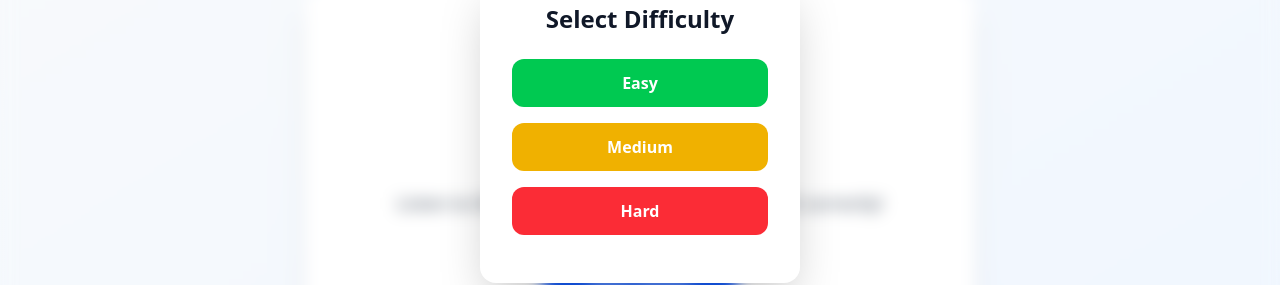
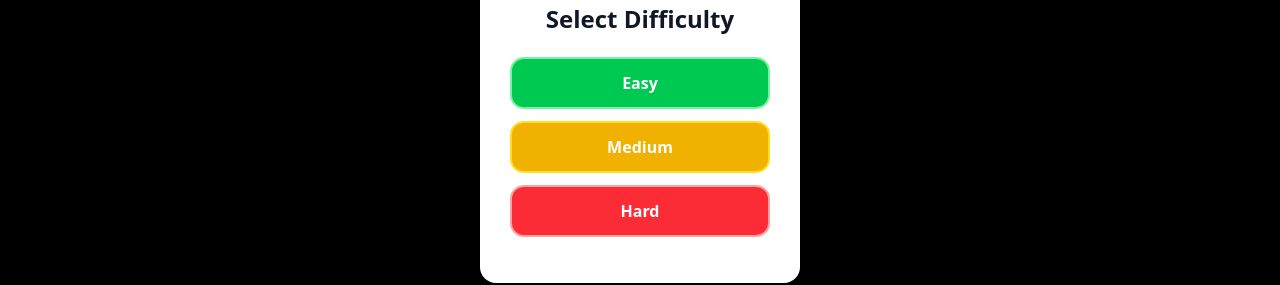
Before and after one commit to whyvineet/orthoplay, a React (Vite) app in the folder frontend/: page / in a window 1280 px wide. Both pictures are taken after a click on the button "Start Game". Shown: the part 273-558 px from the top of the page. Built offline with nearby package versions, Linux system fonts and the light colour scheme; no server answers.

Commit message:
update changes

```diff
--- a/frontend/src/components/DifficultyPopup.jsx
+++ b/frontend/src/components/DifficultyPopup.jsx
@@ -3,24 +3,24 @@ import React from "react";
 const DifficultyPopup = ({ isOpen, onSelect, onClose }) => {
   if (!isOpen) return null;
   return (
-    <div className="fixed inset-0 z-50 flex items-center justify-center backdrop-blur-sm bg-opacity-40">
+    <div className="fixed inset-0 z-50 flex items-center justify-center backdrop-blur-sm bg-black bg-opacity-40">
       <div className="bg-white rounded-2xl shadow-2xl p-8 w-full max-w-xs text-center relative">
         <h2 className="text-2xl font-bold mb-6 text-gray-900">Select Difficulty</h2>
-        <div className="flex flex-col gap-4 mb-4  ">
+        <div className="flex flex-col gap-4 mb-4">
           <button
-            className="px-6 py-3 bg-green-500 ring-2  text-white font-semibold rounded-xl hover:bg-green-600 transition-all"
+            className="px-6 py-3 bg-green-500 ring-2 ring-green-300 text-white font-semibold rounded-xl hover:bg-green-600 transition-all"
             onClick={() => onSelect("easy")}
           >
             Easy
           </button>
           <button
-            className="px-6 py-3 bg-yellow-500 text-white font-semibold rounded-xl hover:bg-yellow-600 transition-all"
+            className="px-6 py-3 bg-yellow-500 ring-2 ring-yellow-300 text-white font-semibold rounded-xl hover:bg-yellow-600 transition-all"
             onClick={() => onSelect("medium")}
           >
             Medium
           </button>
           <button
-            className="px-6 py-3 bg-red-500 text-white font-semibold rounded-xl hover:bg-red-600 transition-all"
+            className="px-6 py-3 bg-red-500 ring-2 ring-red-300 text-white font-semibold rounded-xl hover:bg-red-600 transition-all"
             onClick={() => onSelect("hard")}
           >
             Hard
```
